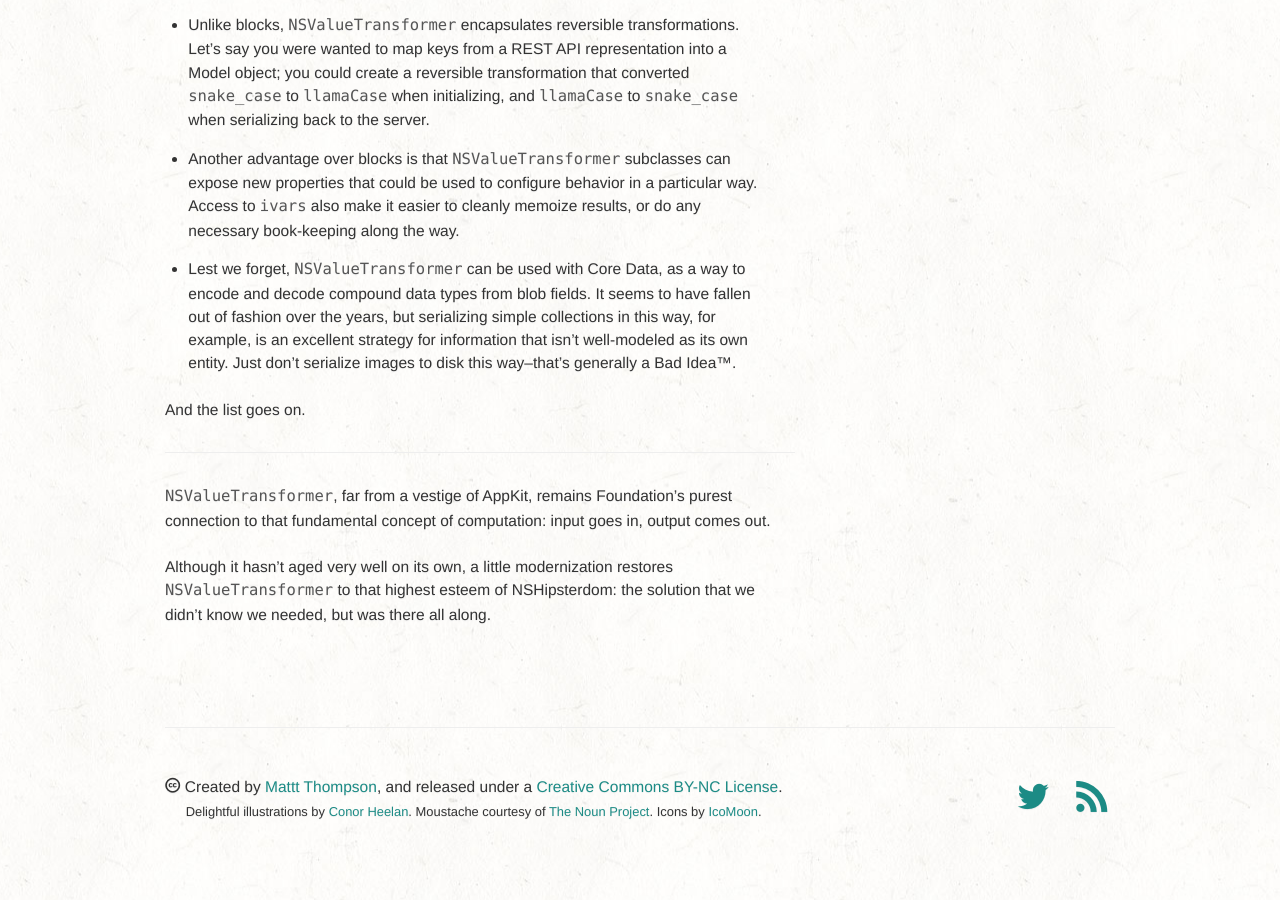
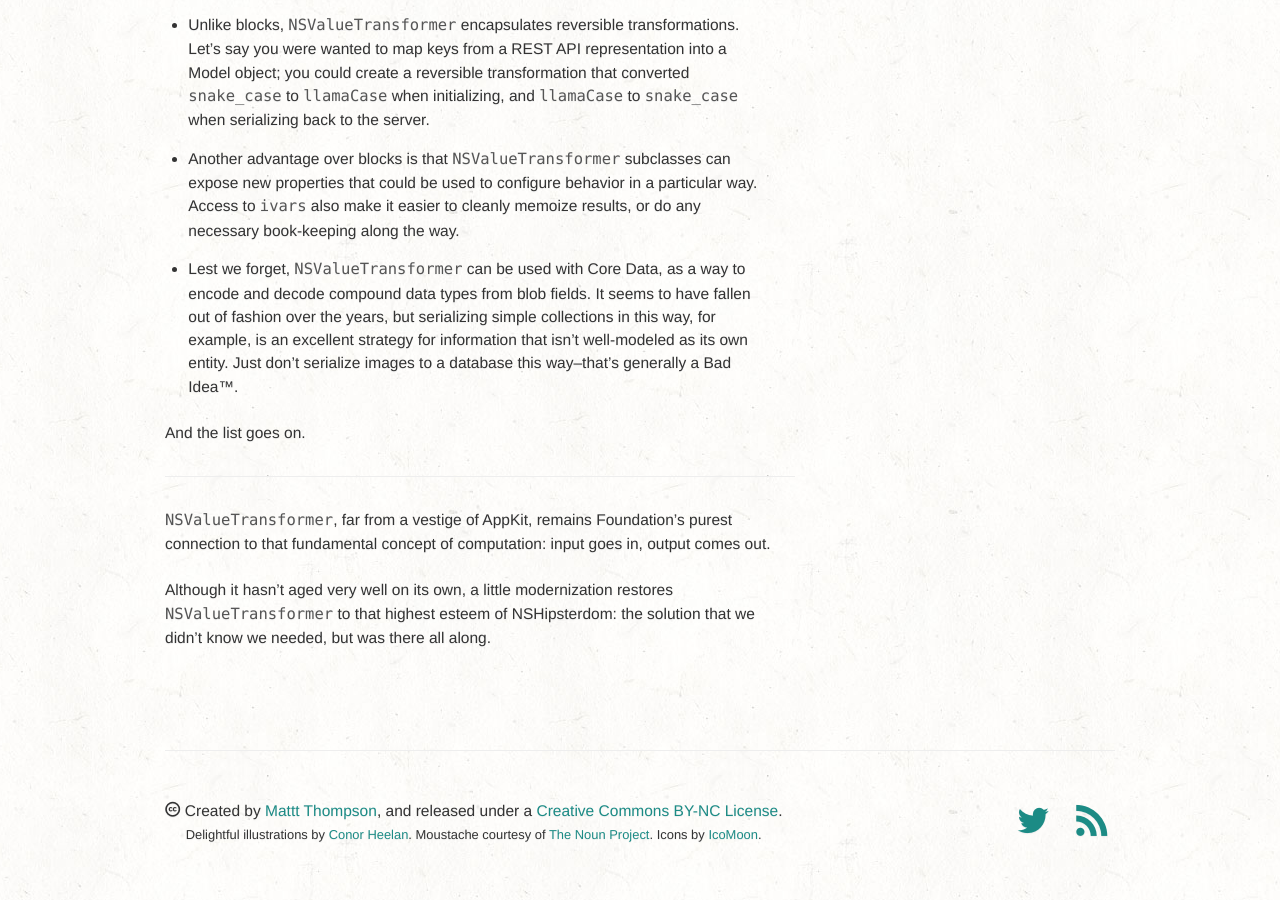
Before and after one commit to NSHipster/articles, a Jekyll site: the page built from _posts/2012-11-12-nsvaluetransformer.md, in a window 1280 px wide and 900 px high, scrolled down 2585 px. Built offline with Jekyll 4.4.1, drawn with Linux system fonts in a browser that asks for light colours; comment, search, counter and statistics services are not loaded.

Commit message:
Clarifying normative statement regarding Bad Ideas™ (/cc @cjori)

```diff
--- a/_posts/2012-11-12-nsvaluetransformer.md
+++ b/_posts/2012-11-12-nsvaluetransformer.md
@@ -79,7 +79,7 @@ Now with its sexy new getup, we start to form a better understanding of where th
 - `NSValueTransformers` are the ideal way to represent an ordered chain of fixed transformations. For instance, an app interfacing with a legacy system might transform user input through a succession of string transformations (trim whitespace, remove diacritics, and then capitalize letters) before sending it off to the mainframe.
 - Unlike blocks, `NSValueTransformer` encapsulates reversible transformations. Let's say you were wanted to map keys from a REST API representation into a Model object; you could create a reversible transformation that converted `snake_case` to `llamaCase` when initializing, and `llamaCase` to `snake_case` when serializing back to the server.
 - Another advantage over blocks is that `NSValueTransformer` subclasses can expose new properties that could be used to configure behavior in a particular way. Access to `ivars` also make it easier to cleanly memoize results, or do any necessary book-keeping along the way.
-- Lest we forget, `NSValueTransformer` can be used with Core Data, as a way to encode and decode compound data types from blob fields. It seems to have fallen out of fashion over the years, but serializing simple collections in this way, for example, is an excellent strategy for information that isn't well-modeled as its own entity. Just don't serialize images to disk this way--that's generally a Bad Idea™.
+- Lest we forget, `NSValueTransformer` can be used with Core Data, as a way to encode and decode compound data types from blob fields. It seems to have fallen out of fashion over the years, but serializing simple collections in this way, for example, is an excellent strategy for information that isn't well-modeled as its own entity. Just don't serialize images to a database this way--that's generally a Bad Idea™.
 
 And the list goes on.
 
```
